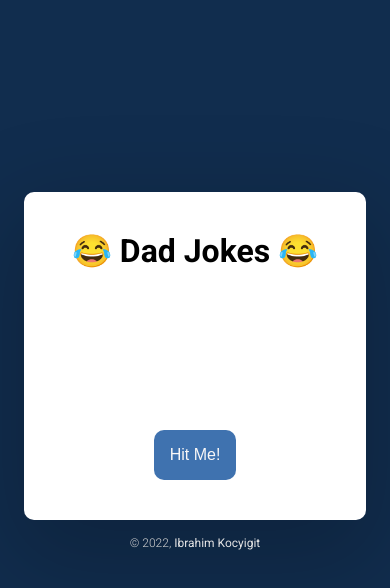
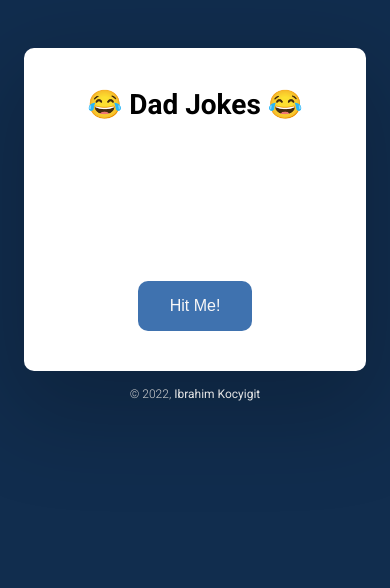
Before and after one commit to ibrahim-kocyigit/dad-jokes, a website built with webpack: page index.html in a window 390 px wide. Built offline with nearby package versions, Linux system fonts and the light colour scheme; no server answers.

Commit message:
adds responsive design. some folder restructuring. updates readme.md.

```diff
--- a/src/js/helpers.js
+++ b/src/js/helpers.js
@@ -1,10 +1,10 @@
-import { TIMEOUT_SECONDS } from './config.js';
+import { TIMEOUT_SECONDS } from "./config.js";
 
 const timeOut = function (seconds) {
   return new Promise(function (_, reject) {
     setTimeout(function () {
       reject(
-        new Error(`Request took too long! Timeout after ${seconds} second`)
+        new Error(`Request took too long! Timeout after ${seconds} seconds.`)
       );
     }, seconds * 1000);
   });
@@ -14,7 +14,7 @@ export const getJSON = async function (url) {
   try {
     const fetchData = fetch(url, {
       headers: {
-        Accept: 'application/json',
+        Accept: "application/json",
       },
     });
     const res = await Promise.race([fetchData, timeOut(TIMEOUT_SECONDS)]);
--- a/src/styles/main.css
+++ b/src/styles/main.css
@@ -1,4 +1,4 @@
-@import url('https://fonts.googleapis.com/css2?family=Roboto:wght@300;400;500;700&display=swap');
+@import url("https://fonts.googleapis.com/css2?family=Roboto:wght@300;400;500;700&display=swap");
 
 * {
   box-sizing: border-box;
@@ -7,19 +7,16 @@
 }
 
 body {
-  font-family: 'Roboto', sans-serif;
+  font-family: "Roboto", sans-serif;
   background: #112d4e;
-  min-height: 100vh;
 }
 
 main {
   max-width: 768px;
-  min-height: 300px;
   width: calc(100% - 3rem);
   margin: 12rem auto 1rem;
   background-color: white;
   border-radius: 10px;
-  overflow: hidden;
   box-shadow: 0 2rem 6rem 1rem rgba(0, 0, 0, 0.2);
   padding: 2.5rem;
 }
@@ -68,7 +65,7 @@ footer a:hover {
 }
 
 .btn-new-joke {
-  padding: 1rem;
+  padding: 1rem 2rem;
   display: inline-block;
   border: none;
   border-radius: 10px;
@@ -83,3 +80,17 @@ footer a:hover {
   background-color: #31629e;
   transition: 0.5s;
 }
+
+@media screen and (max-width: 769px) {
+  main {
+    margin: 3rem auto 1rem;
+  }
+
+  .container__title h1 {
+    font-size: 1.75em;
+  }
+
+  .joke {
+    font-size: 1.1em;
+  }
+}
```
Also changed, not shown: src/js/controller.js (+4 -4 lines), src/js/views/jokeView.js (renamed from src/js/jokeView.js, +4 -4 lines), README.md.
